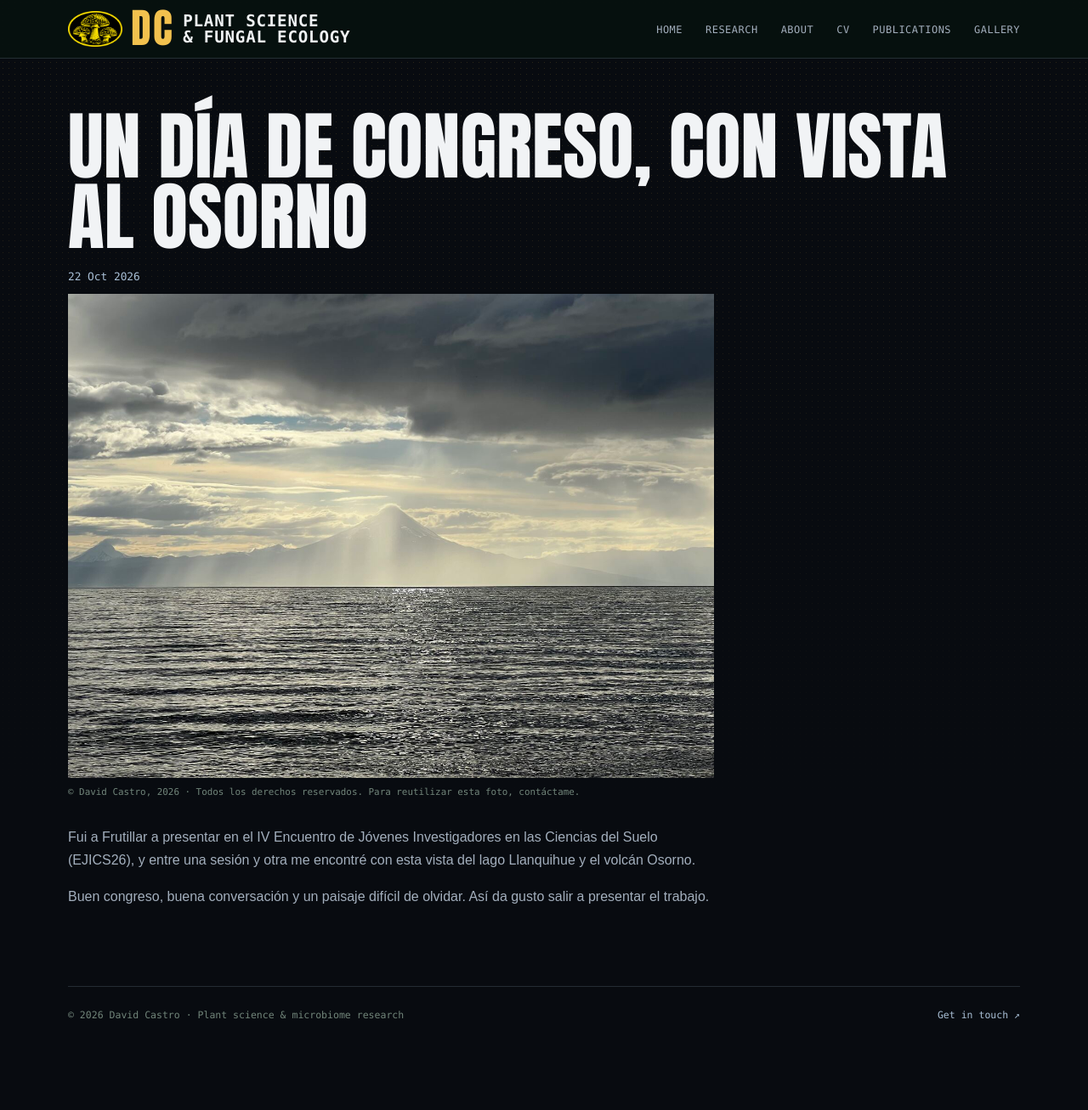
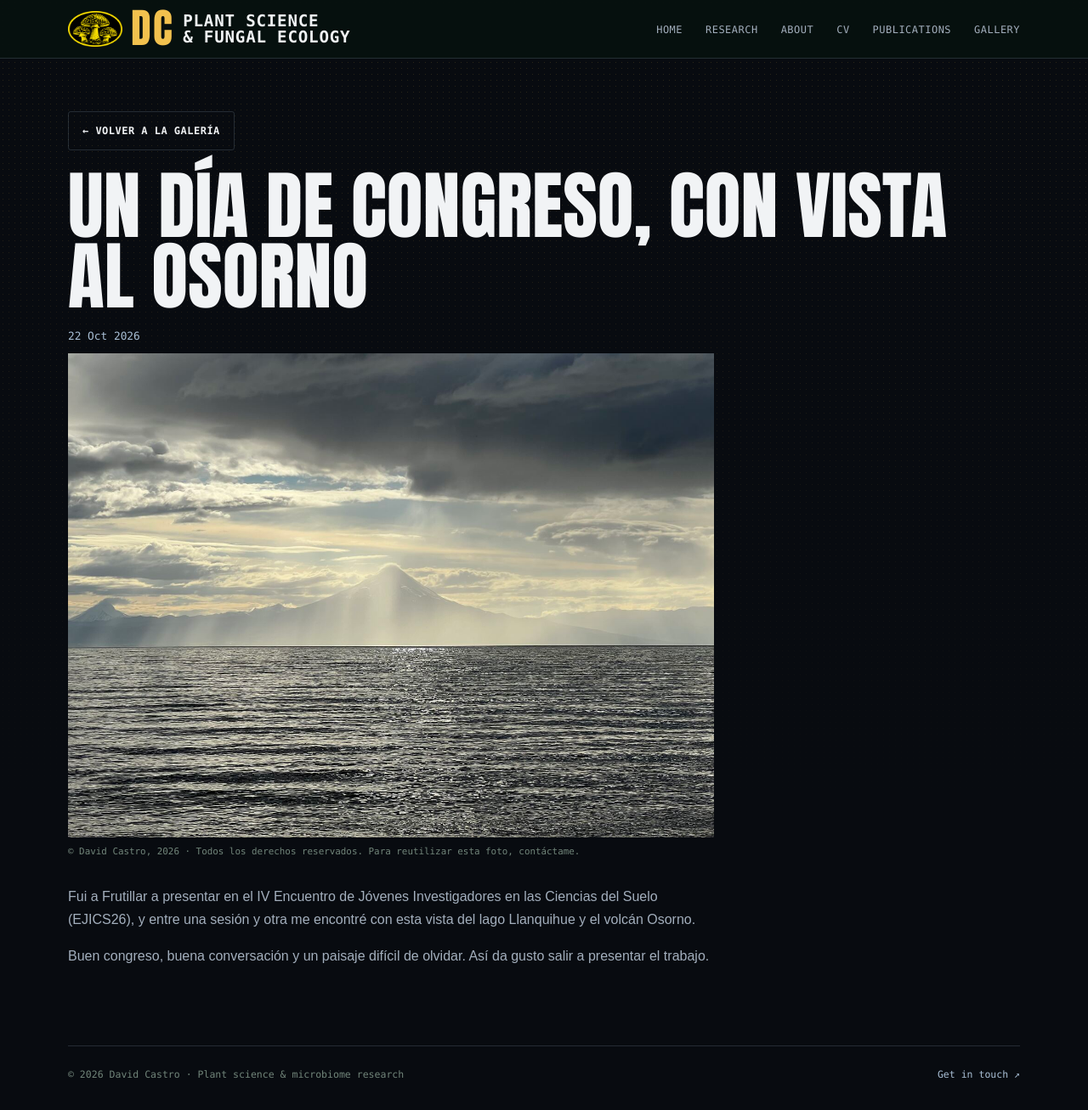
Before and after one commit to davcastrom/davcastrom.github.io, a Jekyll site: the page built from _posts/2026-10-22-frutillar-lake-osorno.md, in a window 1280 px wide and 1307 px high. Shown: the whole window at 85% size. Built offline with Jekyll 4.4.1, drawn with Linux system fonts in a browser that asks for light colours.

Commit message:
Add gallery return link to photo posts

```diff
--- a/_layouts/default.html
+++ b/_layouts/default.html
@@ -5,7 +5,7 @@
 		<meta name="viewport" content="width=device-width, initial-scale=1">
 		<meta name="description" content="David Castro — plant physiology, biochemistry, and plant–microbiome interactions.">
 		<title>{{ page.title | default: site.name }}</title>
-		<link rel="stylesheet" href="{{ '/assets/css/main.css' | relative_url }}?v=20261028-gallery-rights-1">
+		<link rel="stylesheet" href="{{ '/assets/css/main.css' | relative_url }}?v=20261028-gallery-back-1">
 		{% include head-custom.html %}
 	</head>
 	<body>
--- a/_layouts/post.html
+++ b/_layouts/post.html
@@ -1,6 +1,9 @@
 ---
 layout: default
 ---
+{% if page.image %}
+<p class="gallery-back"><a class="button secondary" href="{{ '/blog/' | relative_url }}">← Volver a la galería</a></p>
+{% endif %}
 <h1>{{ page.title }}</h1>
 <p class="meta">{{ page.date | date_to_string }}</p>
 
--- a/assets/css/main.css
+++ b/assets/css/main.css
@@ -123,6 +123,7 @@ h1, h2, h3, p { margin-top: 0; }
 .document-page .download { display: inline-flex; margin: 0 0 24px; padding: 8px 12px; border: 1px solid var(--accent); border-radius: 3px; font: .75rem var(--mono); text-transform: uppercase; }
 .document-page .cv h1 { margin-bottom: 22px; }
 .document-page .meta { color: var(--cyan); font: .8rem var(--mono); }
+.gallery-back { margin-bottom: 24px; }
 .document-page .post { max-width: 760px; }
 .posts { padding-left: 0; list-style: none; }
 .posts li { padding: 14px 0; border-top: 1px solid var(--line); }
```
